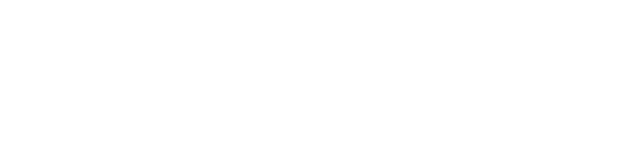
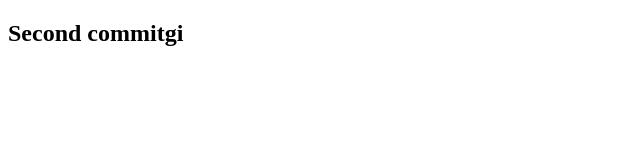
Before and after one commit to VahagD/Test_project, a plain HTML site: page index.html in a window 1280 px wide. Shown: the whole page, without its empty margins (0-640 px from the left). Drawn offline with Linux system fonts and the light colour scheme.

Commit message:
second commit

```diff
--- a/index.html
+++ b/index.html
@@ -8,6 +8,6 @@
     <title>Git tes</title>
   </head>
   <body>
-
+     <h2>Second commitgi</h2>
   </body>
 </html>
```
